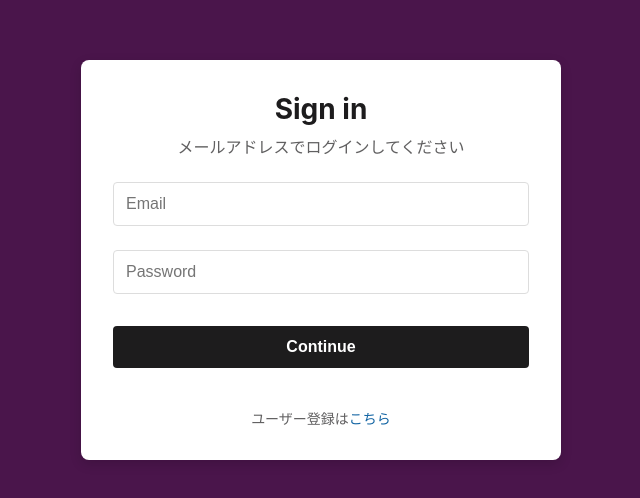
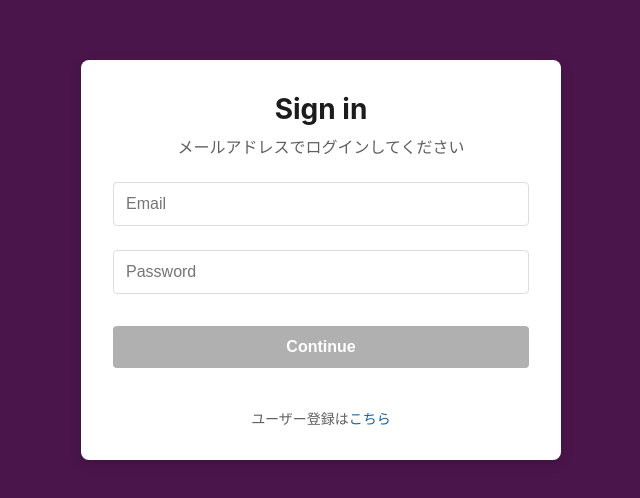
Before and after one commit to amuroi777/slack-clone, a React (Vite) app: page /signin in a window 1280 px wide. Shown: the part 140-638 px from the top of the page, without its empty margins (319-959 px from the left). Built offline with nearby package versions, Linux system fonts and the light colour scheme.

Commit message:
ログインの実装

```diff
--- a/src/pages/Signin/index.tsx
+++ b/src/pages/Signin/index.tsx
@@ -1,7 +1,23 @@
-import { Link } from 'react-router-dom';
-import '../Signup/auth.css';
+import { Link, Navigate } from "react-router-dom";
+import "../Signup/auth.css";
+import { useState } from "react";
+import { authRepository } from "../../modules/auth/auth.repository";
+import { useCurrentUseStore } from "../../modules/auth/current-user.state";
 
 function Signin() {
+  const [email, setEmail] = useState("");
+  const [password, setPassword] = useState("");
+  const { currentUser, setCurrentUser } = useCurrentUseStore();
+
+  const signin = async () => {
+    if (email == "" || password == "") return;
+    const { user, token } = await authRepository.signin(email, password);
+    localStorage.setItem("token", token);
+    setCurrentUser(user);
+  };
+
+  if (currentUser != null) return <Navigate to="/" />;
+
   return (
     <div className="signup-container">
       <div className="signup-form-container">
@@ -10,13 +26,13 @@ function Signin() {
 
         <div>
           <div className="form-group">
-            <input type="email" placeholder="Email" required />
+            <input type="email" placeholder="Email" value={email} onChange={(e) => setEmail(e.target.value)} required />
           </div>
 
           <div className="form-group">
-            <input type="password" placeholder="Password" required />
+            <input type="password" placeholder="Password" value={password} onChange={(e) => setPassword(e.target.value)} required />
           </div>
-          <button type="submit" className="continue-button">
+          <button type="submit" onClick={signin} disabled={email == "" || password == ""} className="continue-button">
             Continue
           </button>
         </div>
```
